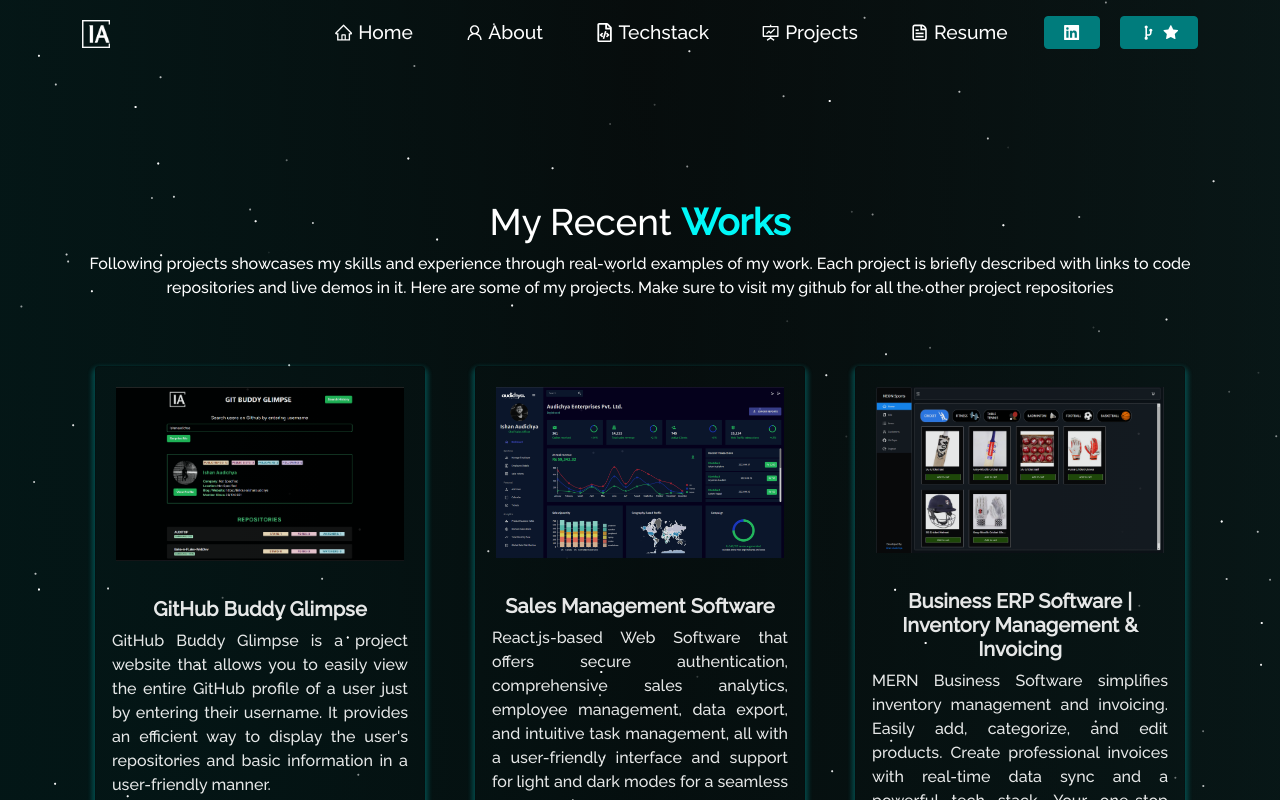
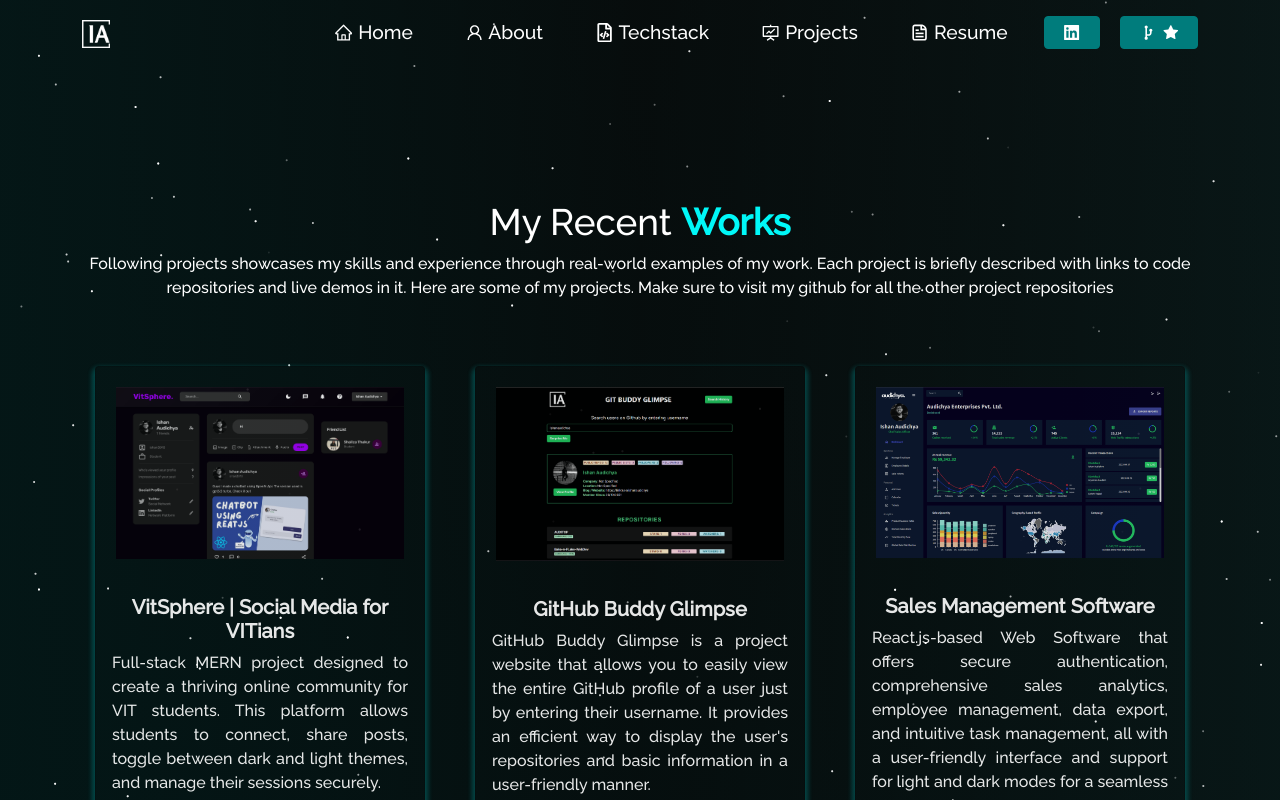
Before and after one commit to ishanaudichya/portfolio-c, a React (Create React App) app: page /project in a window 1280 px wide. Shown: the top 800 px of the page. Built offline with nearby package versions, Linux system fonts and the light colour scheme.

Commit message:
Update Projects.js

```diff
--- a/src/components/Projects/Projects.js
+++ b/src/components/Projects/Projects.js
@@ -10,6 +10,7 @@ import chatbot from "../../Assets/Projects/chatbot.jpg";
 import bitsOfCode from "../../Assets/Projects/blog.png";
 import sales from "../../Assets/Projects/sales.png";
 import imgcrypt from "../../Assets/Projects/imgcrypt.png";
+import vitsphere from "../../Assets/Projects/vitsphere.png";
 import erp from "../../Assets/Projects/erp.png";
 function Projects() {
   return (
@@ -27,6 +28,16 @@ function Projects() {
           repositories
         </p>
         <Row style={{ justifyContent: "center", paddingBottom: "10px" }}>
+          <Col md={4} className="project-card">
+            <ProjectCard
+              imgPath={vitsphere}
+              isBlog={false}
+              title="VitSphere | Social Media for VITians"
+              description="Full-stack MERN project designed to create a thriving online community for VIT students. This platform allows students to connect, share posts, toggle between dark and light themes, and manage their sessions securely."
+              ghLink="https://github.com/ishanaudichya/social-media"
+              demoLink="https://vitsphere.vercel.app/"
+            />
+          </Col>
           <Col md={4} className="project-card">
             <ProjectCard
               imgPath={chatify}
```
